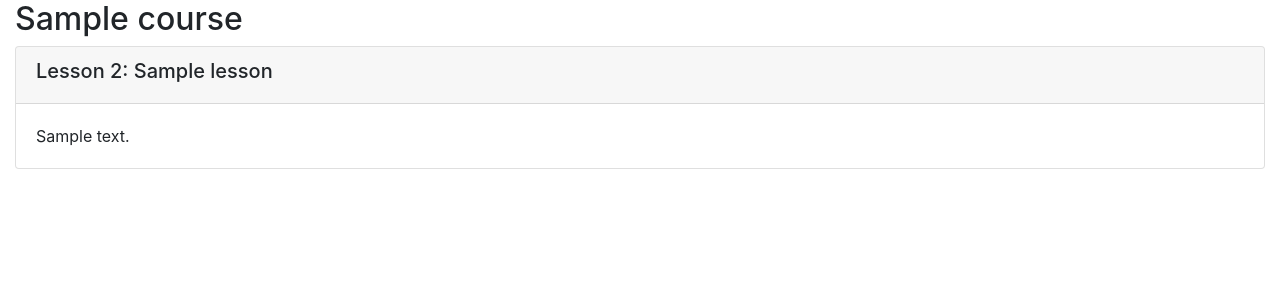
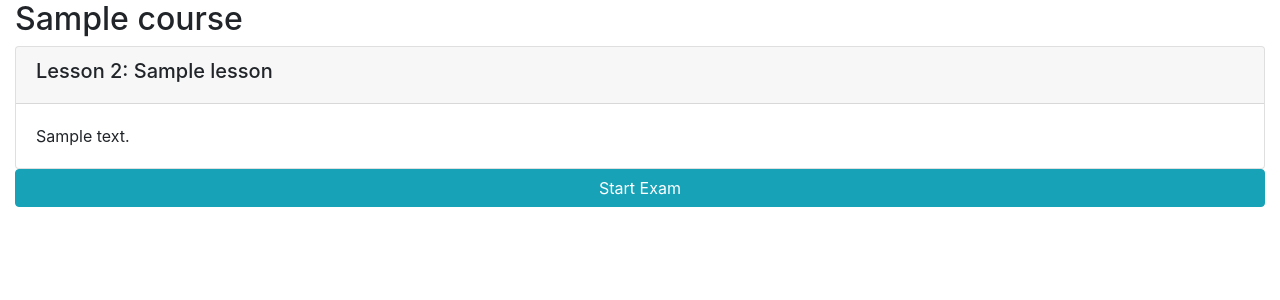
Before and after one commit to jalsop24/django_project, a Django app: page /onlinecourse/1/ in a window 1280 px wide. Shown: the part 56-356 px from the top of the page. Run offline with Django 3.2, Linux system fonts and the light colour scheme; tables that the repository leaves empty hold one stand-in row (values such as "Sample post"); some libraries are stand-ins or nearby versions.

Commit message:
Added exam form

```diff
--- a/onlinecourse/templates/onlinecourse/course_detail_bootstrap.html
+++ b/onlinecourse/templates/onlinecourse/course_detail_bootstrap.html
@@ -52,7 +52,7 @@
             </div>
             <!-- Task: show questions and choices -->
             <!-- <HINT> Use Bootstrap Collapse to hide exam first, more details could be found here
-            https://www.w3schools.com/bootstrap4/bootstrap_collapse.asp-->
+            https://www.w3schools.com/bootstrap4/bootstrap_collapse.asp -->
 
             <!--
 
@@ -69,20 +69,35 @@
 
             <!-- <HINT> Each question will have many choices -->
 
+            <!--
+            <div id="accordian">
+                <button type="button" class="btn btn-primary" data-toggle="collapse" data-target="#exam">Simple collapsible</button>
+                <div id="exam" class="collapse">
+                    Click to expand elements within the collapse div
+
+                    {% for question in course.lesson_set.all %}
+                        <div class="card mt-1">
+                            <div class="card-header"><h5>Lesson {{lesson.order|add:1}}: {{lesson.title}}</h5></div>
+                            <div class="card-body">{{lesson.content}}</div>
+                        </div>
+                    {% endfor %}
+                </div>
+            </div> -->
 
             <!-- <HINT> Create a form to collect the selected choices for all questions -->
             <!-- <HINT> For each question choice, you may create a checkbox input like
             <input type="check" name="choice_{{choice.id}}" id="{{choice.id}}" ...>
             -->
-
-            <!-- A choice submission form example
+            <button type="button" class="btn btn-info btn-block" data-toggle="collapse" data-target="#exam"> Start Exam </button>
+            <div id="exam" class="collapse">
+            <!-- A choice submission form example -->
             <form id="questionform" action="point to a submit view" method="post">
-                        ... for each question in the course ...
+                {%for question in course.question_set.all %}
                 <div class="card mt-1">
                     <div class="card-header"><h5>{{ question.question_text}}</h5></div>
                     {% csrf_token %}
                     <div class="form-group">
-                               ... for each choice in the question ...
+                        {% for choice in question.choice_set.all %}
                         <div class="form-check">
                             <label class="form-check-label">
                                 <input type="checkbox" name="choice_{{choice.id}}"
@@ -90,11 +105,13 @@
                                         value="{{choice.id}}">{{ choice.choice_text }}
                             </label>
                         </div>
+                        {% endfor %}
                     </div>
                 </div>
+                {% endfor %}
                 <input class="btn btn-success btn-block" type="submit" value="Submit">
-            </form> -->
-
+            </form>
+            </div>
             <!--Check here to see more details Bootstrap checkbox
              https://www.w3schools.com/bootstrap4/bootstrap_forms_inputs.asp-->
     </div>
```
Lines whose indentation alone changed are shown as unchanged.
